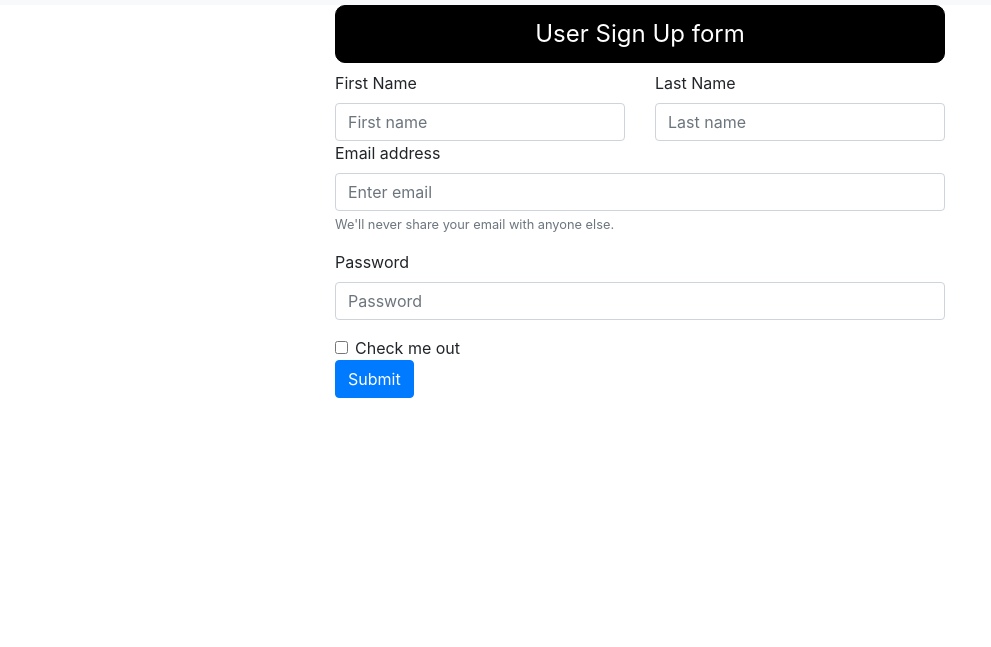
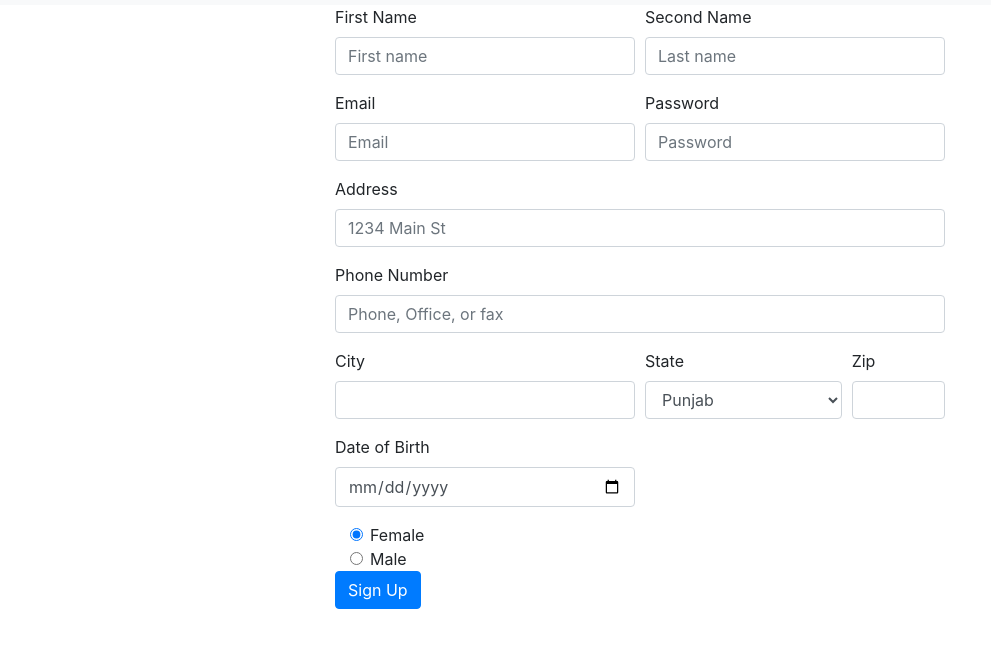
Before and after one commit to mirzausman371/Mern-Project, a plain HTML site: page index.html in a window 1280 px wide. Shown: the part 51-698 px from the top of the page, without its empty margins (0-991 px from the left). Drawn offline with nearby package versions, Linux system fonts and the light colour scheme.

Commit message:
Update index.html
form updated

```diff
--- a/index.html
+++ b/index.html
@@ -47,35 +47,73 @@
     </nav>
     <div class="container col-6">
         <form>
-            <fieldset>
-                <legend id="legend"> User Sign Up form</legend>
-            </fieldset>
-            <div class="form-group">
-                <div class="row">
-                    <div class="col">
-                        <label for="exampleInputFName">First Name</label>
-                        <input type="text" class="form-control" placeholder="First name">
-                    </div>
-                    <div class="col">
-                        <label for="exampleInputLName">Last Name</label>
-                        <input type="text" class="form-control" placeholder="Last name">
-                    </div>
+            <div class="form-row">
+                <div class="form-group col-md-6">
+                    <label for="inputFName">First Name</label>
+                    <input type="text" class="form-control" placeholder="First name" required>
                 </div>
-                <label for="exampleInputEmail1">Email address</label>
-                <input type="email" class="form-control" id="exampleInputEmail1" aria-describedby="emailHelp"
-                    placeholder="Enter email">
-                <small id="emailHelp" class="form-text text-muted">We'll never share your email with anyone
-                    else.</small>
+                <div class="form-group col-md-6">
+                    <label for="inputSName">Second Name</label>
+                    <input type="text" class="form-control" placeholder="Last name" required>
+                </div>
+            </div>
+            <div class="form-row">
+                <div class="form-group col-md-6">
+                    <label for="inputEmail4">Email</label>
+                    <input type="email" class="form-control" id="inputEmail4" placeholder="Email" required>
+                </div>
+                <div class="form-group col-md-6">
+                    <label for="inputPassword4">Password</label>
+                    <input type="password" class="form-control" id="inputPassword4" placeholder="Password" required>
+                </div>
             </div>
             <div class="form-group">
-                <label for="exampleInputPassword1">Password</label>
-                <input type="password" class="form-control" id="exampleInputPassword1" placeholder="Password">
+                <label for="inputAddress">Address</label>
+                <input type="text" class="form-control" id="inputAddress" placeholder="1234 Main St" required>
             </div>
-            <div class="form-check">
-                <input type="checkbox" class="form-check-input" id="exampleCheck1">
-                <label class="form-check-label" for="exampleCheck1">Check me out</label>
+            <div class="form-group">
+                <label for="inputAddress2">Phone Number</label>
+                <input type="number" class="form-control" id="inputAddress2" placeholder="Phone, Office, or fax">
             </div>
-            <button type="submit" class="btn btn-primary">Submit</button>
+            <div class="form-row">
+                <div class="form-group col-md-6">
+                    <label for="inputCity">City</label>
+                    <input type="text" class="form-control" id="inputCity" required>
+                </div>
+                <div class="form-group col-md-4">
+                    <label for="inputState">State</label>
+                    <select id="inputState" class="form-control">
+                        <option selected>Punjab</option>
+                        <option>Sindh</option>
+                    </select>
+                </div>
+                <div class="form-group col-md-2">
+                    <label for="inputZip">Zip</label>
+                    <input type="text" class="form-control" id="inputZip">
+                </div>
+            </div>
+            <div class="form-row">
+                <div class="form-group col-md-6">
+                    <label for="inputFName">Date of Birth</label>
+                    <input type="date" class="form-control" placeholder="Date" required>
+                </div>
+            </div>
+            <div class="col-sm-10">
+                <div class="form-check col-md-4">
+                    <input class="form-check-input" type="radio" name="gender" id="female" value="female"
+                        checked>
+                    <label class="form-check-label" for="female">
+                        Female
+                    </label>
+                </div>
+                <div class="form-check col-md-6">
+                    <input class="form-check-input" type="radio" name="gender" id="male" value="male">
+                    <label class="form-check-label" for="male">
+                        Male
+                    </label>
+                </div>
+            </div>
+            <button type="submit" class="btn btn-primary">Sign Up</button>
         </form>
     </div>
 
```
